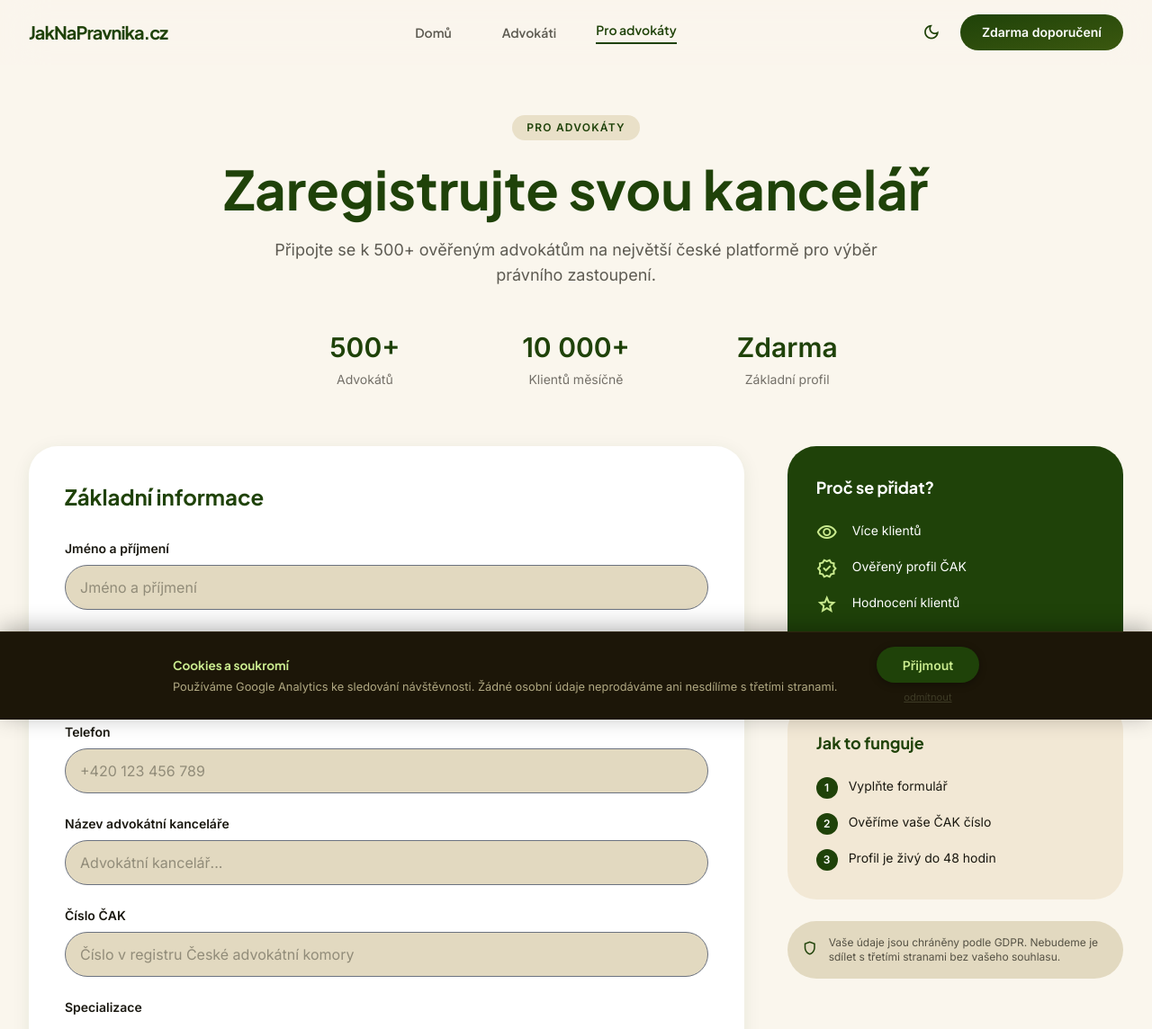
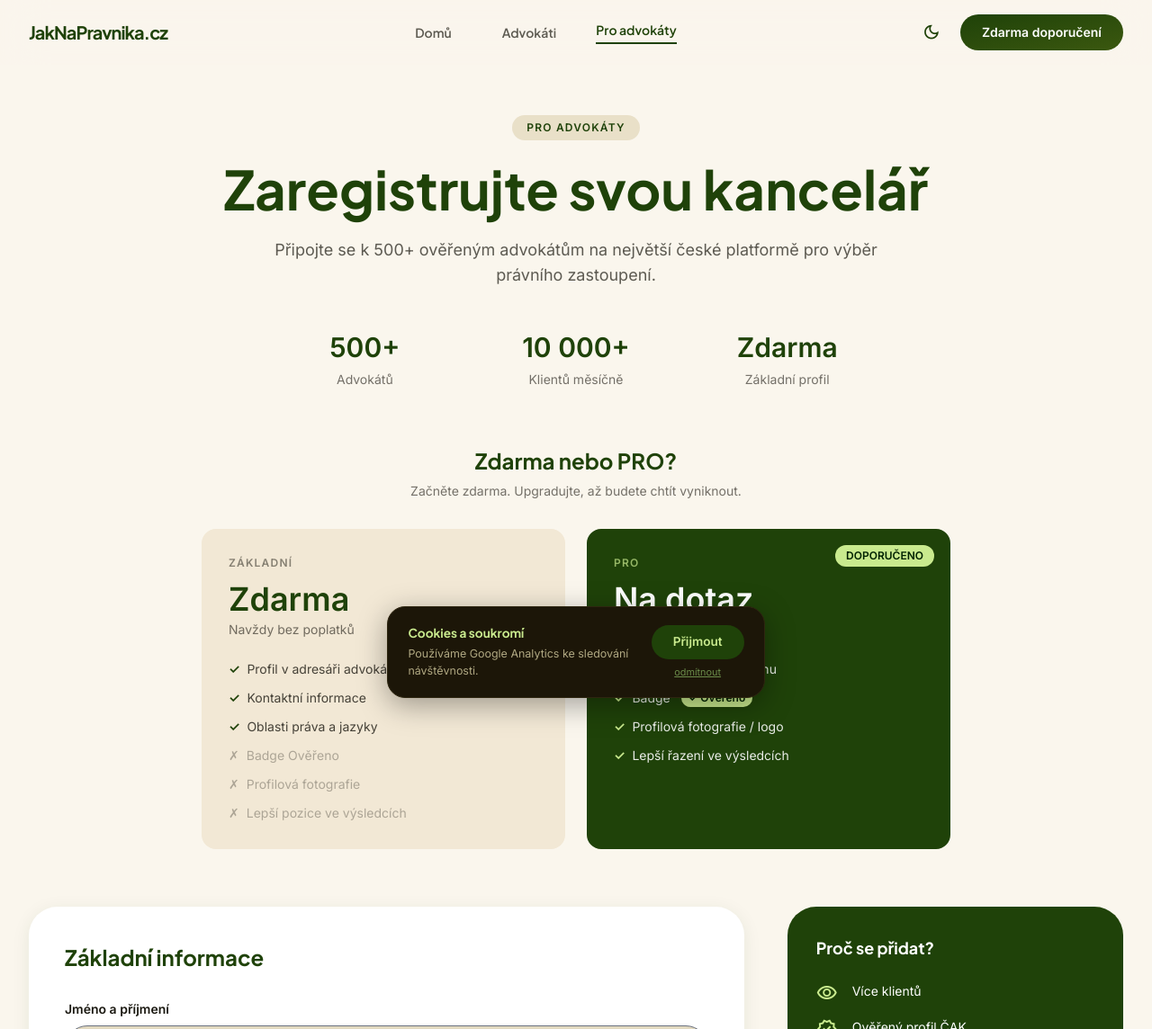
Before and after one commit to jindramich/jaknapravnika, a website: page registrace.html in a window 1280 px wide. Shown: the top 1144 px of the page at 90% size. Drawn offline with nearby package versions, Linux system fonts and the light colour scheme.

Commit message:
Add files via upload

```diff
--- a/js/consent.js
+++ b/js/consent.js
@@ -20,30 +20,33 @@
     const banner = document.createElement('div');
     banner.id = 'consent-banner';
     banner.style.cssText = [
-      'position:fixed', 'bottom:0', 'left:0', 'right:0', 'z-index:9999',
-      'padding:1rem 1.5rem',
+      'position:fixed', 'bottom:1.5rem', 'left:50%', 'transform:translateX(-50%)',
+      'z-index:9999',
+      'width:min(420px,calc(100vw - 2rem))',
+      'padding:1.2rem 1.4rem',
       'background:#1c1608',
-      'border-top:1px solid #2e2610',
-      'box-shadow:0 -4px 24px rgba(0,0,0,0.3)',
+      'border:1px solid #2e2610',
+      'border-radius:1.25rem',
+      'box-shadow:0 8px 32px rgba(0,0,0,0.35)',
     ].join(';');
 
     banner.innerHTML = `
-      <div style="max-width:56rem;margin:0 auto;display:flex;flex-wrap:wrap;align-items:center;gap:1rem;">
-        <div style="flex:1;min-width:220px;">
-          <p style="margin:0 0 0.2rem;font-size:0.85rem;font-weight:700;color:#c9ea8e;font-family:'Plus Jakarta Sans',sans-serif;">
+      <div style="display:flex;flex-wrap:wrap;align-items:center;gap:1rem;">
+        <div style="flex:1;min-width:180px;">
+          <p style="margin:0 0 0.25rem;font-size:0.85rem;font-weight:700;color:#c9ea8e;font-family:'Plus Jakarta Sans',sans-serif;">
             Cookies a soukromí
           </p>
-          <p style="margin:0;font-size:0.8rem;color:#b0a882;line-height:1.5;font-family:'Inter',sans-serif;">
-            Používáme Google Analytics ke sledování návštěvnosti. Žádné osobní údaje neprodáváme ani nesdílíme s třetími stranami.
+          <p style="margin:0;font-size:0.78rem;color:#b0a882;line-height:1.5;font-family:'Inter',sans-serif;">
+            Používáme Google Analytics ke sledování návštěvnosti.
           </p>
         </div>
-        <div style="display:flex;flex-direction:column;align-items:center;gap:0.5rem;flex-shrink:0;">
+        <div style="display:flex;flex-direction:column;align-items:center;gap:0.4rem;flex-shrink:0;">
           <button id="consent-accept"
-            style="padding:0.6rem 1.8rem;border-radius:9999px;border:none;background:#1f4209;color:#c9ea8e;font-size:0.875rem;font-weight:700;cursor:pointer;font-family:'Inter',sans-serif;box-shadow:0 2px 8px rgba(0,0,0,0.3);">
+            style="padding:0.55rem 1.5rem;border-radius:9999px;border:none;background:#1f4209;color:#c9ea8e;font-size:0.85rem;font-weight:700;cursor:pointer;font-family:'Inter',sans-serif;white-space:nowrap;">
             Přijmout
           </button>
           <button id="consent-deny"
-            style="background:none;border:none;color:#3e3b26;font-size:0.7rem;cursor:pointer;font-family:'Inter',sans-serif;text-decoration:underline;padding:0;">
+            style="background:none;border:none;color:#6b8c4a;font-size:0.68rem;cursor:pointer;font-family:'Inter',sans-serif;text-decoration:underline;padding:0;">
             odmítnout
           </button>
         </div>
--- a/registrace.html
+++ b/registrace.html
@@ -104,6 +104,43 @@ html.dark .dark-toggle-btn { color:#c9ea8e !important; }
           <div class="text-3xl font-bold text-[#1f4209] mb-2">Zdarma</div>
           <p class="text-sm text-[#1a1810]/60">Základní profil</p>
         </div>
+      </div>
+    </div>
+  </div>
+
+  <!-- Pricing Section -->
+  <div class="max-w-4xl mx-auto px-8 mb-16">
+    <h2 class="text-2xl font-bold text-[#1f4209] text-center mb-2">Zdarma nebo PRO?</h2>
+    <p class="text-center text-[#1a1810]/60 text-sm mb-8">Začněte zdarma. Upgradujte, až budete chtít vyniknout.</p>
+
+    <div class="grid grid-cols-1 sm:grid-cols-2 gap-6">
+      <!-- Free -->
+      <div class="bg-[#f2e8d5] rounded-2xl p-7 border-2 border-transparent">
+        <p class="text-xs font-bold text-[#1a1810]/50 uppercase tracking-widest mb-3">Základní</p>
+        <p class="text-4xl font-extrabold text-[#1f4209] mb-1">Zdarma</p>
+        <p class="text-sm text-[#1a1810]/60 mb-6">Navždy bez poplatků</p>
+        <ul class="space-y-3 text-sm text-[#1a1810]/80">
+          <li class="flex items-center gap-2"><span class="text-[#1f4209] font-bold">✓</span> Profil v adresáři advokátů</li>
+          <li class="flex items-center gap-2"><span class="text-[#1f4209] font-bold">✓</span> Kontaktní informace</li>
+          <li class="flex items-center gap-2"><span class="text-[#1f4209] font-bold">✓</span> Oblasti práva a jazyky</li>
+          <li class="flex items-center gap-2 opacity-40"><span>✗</span> Badge Ověřeno</li>
+          <li class="flex items-center gap-2 opacity-40"><span>✗</span> Profilová fotografie</li>
+          <li class="flex items-center gap-2 opacity-40"><span>✗</span> Lepší pozice ve výsledcích</li>
+        </ul>
+      </div>
+
+      <!-- PRO -->
+      <div class="bg-[#1f4209] rounded-2xl p-7 border-2 border-[#1f4209] relative overflow-hidden">
+        <div class="absolute top-4 right-4 bg-[#c9ea8e] text-[#002201] text-xs font-bold px-3 py-1 rounded-full">DOPORUČENO</div>
+        <p class="text-xs font-bold text-[#c9ea8e]/70 uppercase tracking-widest mb-3">PRO</p>
+        <p class="text-4xl font-extrabold text-white mb-1">Na dotaz</p>
+        <p class="text-sm text-white/50 mb-6">Kontaktujte nás pro cenu</p>
+        <ul class="space-y-3 text-sm text-white/90">
+          <li class="flex items-center gap-2"><span class="text-[#c9ea8e] font-bold">✓</span> Vše ze základního plánu</li>
+          <li class="flex items-center gap-2"><span class="text-[#c9ea8e] font-bold">✓</span> Badge <span class="inline-flex items-center gap-1 bg-[#c9ea8e] text-[#002201] px-2 py-0.5 rounded-full text-xs font-bold ml-1">✓ Ověřeno</span></li>
+          <li class="flex items-center gap-2"><span class="text-[#c9ea8e] font-bold">✓</span> Profilová fotografie / logo</li>
+          <li class="flex items-center gap-2"><span class="text-[#c9ea8e] font-bold">✓</span> Lepší řazení ve výsledcích</li>
+        </ul>
       </div>
     </div>
   </div>
```
